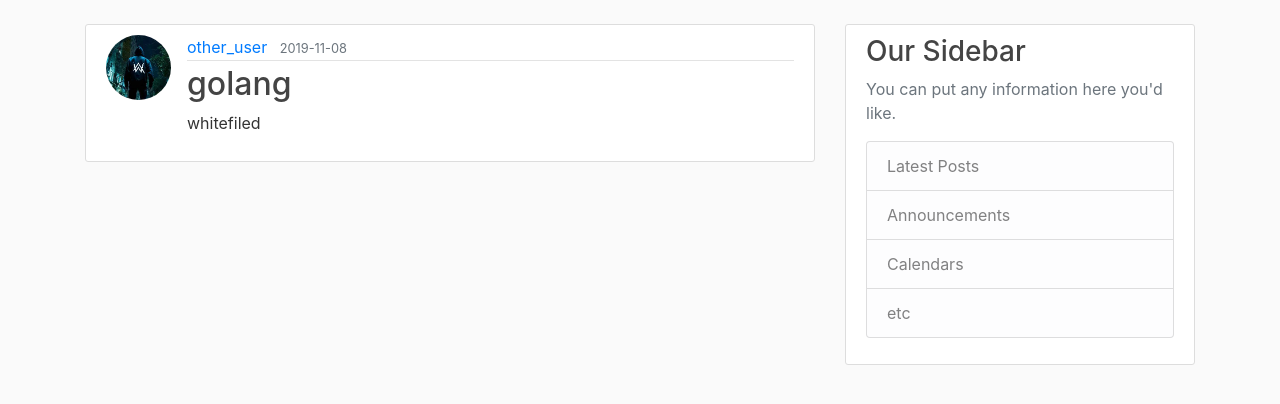
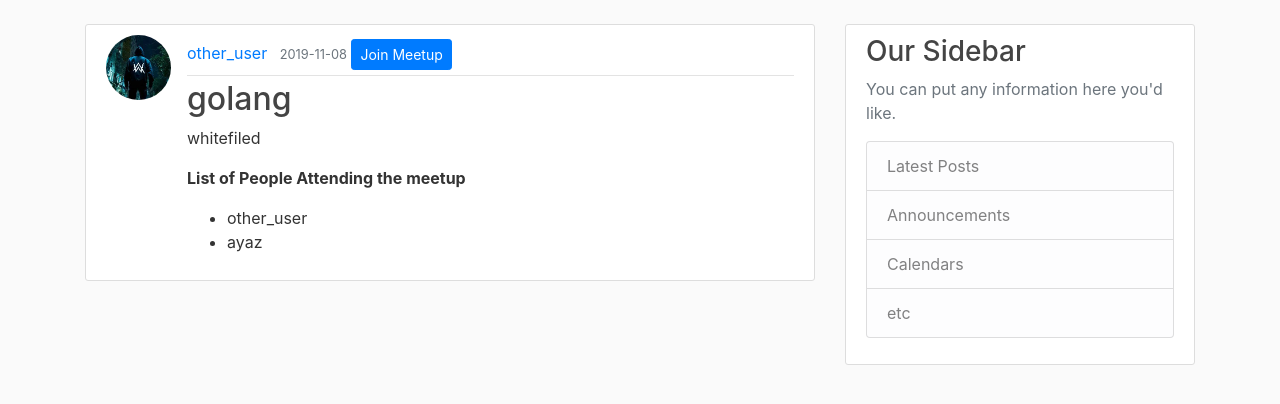
Before and after one commit to learning-dev/meetup.com-clone, a Flask app: page /post/1 in a window 1280 px wide. Shown: the part 56-460 px from the top of the page. Run offline with Flask 2, Linux system fonts and the light colour scheme; data comes from the database, SQL or seed files in the repository; both versions use the stored data as it was after the commit; some libraries are stand-ins or nearby versions.

Commit message:
add feature to 'join meetup' and display 'users attending the meetup'

```diff
--- a/meetup_app/models.py
+++ b/meetup_app/models.py
@@ -14,8 +14,8 @@ class User(db.Model, UserMixin):
 	email = db.Column(db.String(120), unique=True, nullable=False)
 	image_file = db.Column(db.String(20), nullable=False, default='default.jpg')
 	password = db.Column(db.String(60), nullable=False)
-	meetups = db.relationship('Meetup', backref='organizer', lazy=True)
-
+	org_meetups = db.relationship('Meetup', backref='organizer', lazy=True)
+	attending_meetups = db.Column(db.String(200), nullable=True)
 
 	def __repr__(self):
 		return f"User('{self.username}', '{self.email}', '{self.image_file}')"
@@ -25,6 +25,7 @@ class Meetup(db.Model):
 	id = db.Column(db.Integer, primary_key=True)
 	meetup_name = db.Column(db.String(100),  nullable=False)
 	date_posted = db.Column(db.DateTime, nullable=False, default=datetime.utcnow)
+	attendees = db.Column(db.String(200), nullable=True)
 	details = db.Column(db.Text, nullable=False)
 	organizer_id = db.Column(db.Integer, db.ForeignKey('user.id'), nullable=False)
 
--- a/meetup_app/routes.py
+++ b/meetup_app/routes.py
@@ -6,6 +6,19 @@ from meetup_app import app, bcrypt
 from meetup_app.forms import RegistrationForm, LoginForm, UpdateAccountForm, MeetupForm
 from meetup_app.models import User, Meetup, db
 from flask_login import login_user, current_user, logout_user, login_required
+
+def get_attendees(meetup_obj):
+	list_of_attendees = []
+	user_ids = [user_id for user_id in meetup_obj.attendees\
+				 if user_id != ' ']
+
+	for user_id in user_ids:
+		user = User.query.get(user_id)
+		list_of_attendees.append(user)
+	print(list_of_attendees)
+
+	return list_of_attendees
+
 
 
 @app.route("/")
@@ -98,7 +111,7 @@ def new_post():
 	form = MeetupForm()
 	if form.validate_on_submit():
 		post = Meetup(meetup_name=form.title.data, details=form.details.data,
-					organizer=current_user)
+					attendees=current_user, organizer=current_user)
 		db.session.add(post)
 		db.session.commit()
 		flash('Your post have been created.', 'success')
@@ -109,7 +122,9 @@ def new_post():
 @app.route("/post/<int:meetup_id>")
 def post(meetup_id):
 	meetup = Meetup.query.get_or_404(meetup_id)
-	return render_template('post.html', title=meetup.meetup_name, post=meetup)
+	list_of_attendees = get_attendees(meetup)
+	return render_template('post.html', title=meetup.meetup_name,
+						post=meetup, attendees=list_of_attendees )
 
 
 @app.route("/post/<int:meetup_id>/update", methods=['GET', 'POST'])
@@ -132,7 +147,7 @@ def update_post(meetup_id):
 						form=form, legend='Update Meetup')
 
 
-@app.route("/delet/<int:meetup_id>/delete", methods=['POST'])
+@app.route("/post/<int:meetup_id>/delete", methods=['POST'])
 @login_required
 def delete_post(meetup_id):
 	meetup = Meetup.query.get_or_404(meetup_id)
@@ -142,3 +157,19 @@ def delete_post(meetup_id):
 	db.session.commit()
 	flash('Your Meetup has been deleted!', 'success')
 	return redirect(url_for('home'))
+
+
+@app.route("/post/<int:meetup_id>/attend/", methods=['GET', 'POST'])
+@login_required
+def attend_meetup(meetup_id):
+
+	meetup = Meetup.query.get_or_404(meetup_id)
+	attendee = str(current_user.id)
+
+	if attendee not in meetup.attendees:
+	 	meetup.attendees = meetup.attendees + ' ' + attendee
+
+	db.session.add(meetup)
+	db.session.commit()
+	flash('You have joined the meetup!', 'success')
+	return render_template('post.html', title=meetup.meetup_name, post=meetup)
--- a/meetup_app/templates/post.html
+++ b/meetup_app/templates/post.html
@@ -11,13 +11,24 @@
 		      		<a class="btn btn-secondary btn-sm mt-1 mb-1" href="{{ url_for('update_post', meetup_id=post.id) }}">Update Meetup</a>
 		      		<button type="button" class="btn btn-danger btn-sm m-1"data-toggle="modal" data-target="#deleteModal">Delete</button>
 		      	</div>
+		      {% else %}
+			      <button type="button" class="btn btn-primary btn-sm mt-1 mb-1" data-toggle="modal" data-target="#joinModal">Join Meetup</button>
 		      {% endif %}
 		    </div>
 		    <h2><a class="article-title" href="{{ url_for('post', meetup_id=post.id)}}">{{ post.meetup_name }}</a></h2>
 		    <p class="article-content">{{ post.details }}</p>
+		    <p class="article-content"><b>List of People Attending the meetup</b></p>
+		     {% if attendees %}
+			    <ul>
+			    	{% for attendee in attendees %}
+			    		<li class="article-content">{{ attendee.username }}</li>
+			    	{% endfor %}
+			    </ul>
+		   {% endif %}
 		  </div>
 	</article>
-	<!-- Modal -->
+
+	<!-- Delete Modal -->
 	<div class="modal fade" id="deleteModal" tabindex="-1" role="dialog" aria-labelledby="deleteModalLabel" aria-hidden="true">
 	  <div class="modal-dialog" role="document">
 	    <div class="modal-content">
@@ -36,4 +47,25 @@
 	    </div>
 	  </div>
 	</div>
+
+	<!-- Join Modal -->
+	<div class="modal fade" id="joinModal" tabindex="-1" role="dialog" aria-labelledby="joinModalLabel" aria-hidden="true">
+	  <div class="modal-dialog" role="document">
+	    <div class="modal-content">
+	      <div class="modal-header">
+	        <h5 class="modal-title" id="joinModalLabel">Join Meetup?</h5>
+	        <button type="button" class="close" data-dismiss="modal" aria-label="Close">
+	          <span aria-hidden="true">&times;</span>
+	        </button>
+	      </div>
+	      <div class="modal-footer">
+	        <button type="button" class="btn btn-secondary" data-dismiss="modal">Close</button>
+	        <form action="{{ url_for('attend_meetup', meetup_id=post.id) }}" method="POST">
+	        	<input class="btn btn-primary" type="submit" value="Join Meetup">
+	        </form>
+	      </div>
+	    </div>
+	  </div>
+	</div>
+
 {% endblock content %}
```
Also changed, not shown: meetup_app/site.db.
